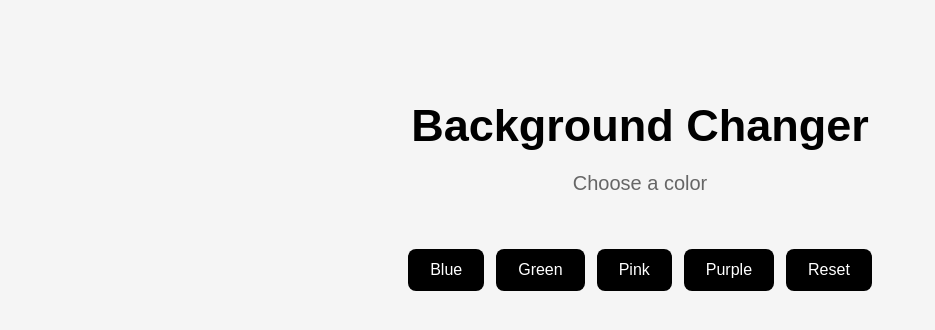
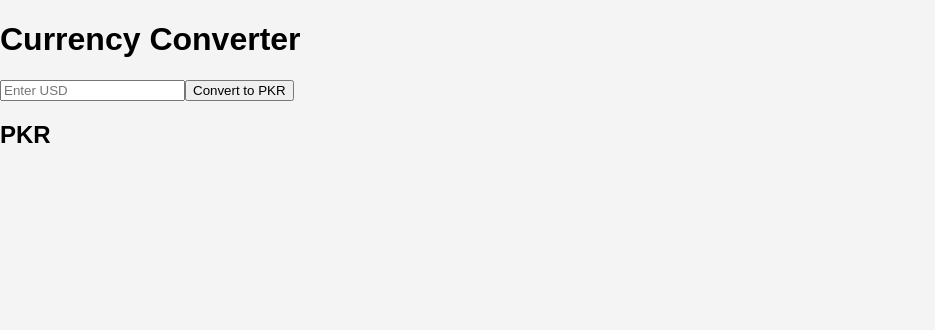
Before and after one commit to asmabibi9390-sys/React-tutorial, a React (Vite) app: page / in a window 1280 px wide. Shown: the top 330 px of the page, without its empty margins (0-935 px from the left). Built offline with nearby package versions, Linux system fonts and the light colour scheme.

Commit message:
complete project currency convertor jsx

```diff
--- a/src/App.css
+++ b/src/App.css
@@ -1,155 +1,29 @@
-body{
-    margin:0;
-    font-family:Arial,sans-serif;
-    background:#f5f5f5;
+body {
+  margin: 0;
+  font-family: Arial, sans-serif;
+  background: #f4f4f4;
 }
 
-nav{
-    background:black;
-    color:white;
-    padding:18px;
-    text-align:center;
+.currency-container {
+  width: 400px;
+  margin: 100px auto;
+  padding: 30px;
+  background: white;
+  text-align: center;
+  border-radius: 15px;
 }
 
-section{
-    text-align:center;
-    padding:80px 20px;
+.currency-container input {
+  padding: 12px;
+  width: 80%;
+  margin: 10px;
 }
 
-section h1{
-    font-size:45px;
-}
-
-section p{
-    color:gray;
-    font-size:20px;
-}
-
-button{
-    margin-top:20px;
-    padding:12px 25px;
-    border:none;
-    background:black;
-    color:white;
-    border-radius:8px;
-    cursor:pointer;
-}
-
-button:hover{
-    background:#444;
-}
-
-footer{
-    background:black;
-    color:white;
-    text-align:center;
-    padding:20px;
-}
-
-.heading {
-  color: #222;
-  font-size: 42px;
-  margin-top: 20px;
-}
-
-.hero-img {
-  width: 250px;
-  border-radius: 15px;
-  margin: 20px 0;
-}
-body {
-  background: #f4f6f9;
-  font-family: Arial, sans-serif;
-}
-
-h2 {
-  color: #333;
-}
-
-h3 {
-  color: #555;
-}
-
-p {
-  color: #666;
-  font-size: 18px;
-  width: 70%;
-  margin: auto;
-  line-height: 1.6;
-}
-
-.btn {
-  margin-top: 20px;
-  padding: 12px 25px;
+.currency-container button {
+  padding: 12px 20px;
   background: black;
   color: white;
   border: none;
-  border-radius: 10px;
-  font-size: 18px;
+  border-radius: 8px;
   cursor: pointer;
 }
-
-.btn:hover {
-  background: #444;
-}
-
-.heading {
-  margin: 30px;
-}
-
-.card {
-  width: 300px;
-  margin: 20px auto;
-  padding: 20px;
-  background: white;
-  border-radius: 12px;
-  box-shadow: 0 5px 15px rgba(0,0,0,0.2);
-}
-
-* {
-  margin: 0;
-  padding: 0;
-  box-sizing: border-box;
-}
-
-body {
-  font-family: Arial, sans-serif;
-}
-
-.background-changer {
-  min-height: 100vh;
-  padding-top: 100px;
-  text-align: center;
-  transition: background-color 0.4s ease;
-}
-
-.background-changer h1 {
-  font-size: 45px;
-  margin-bottom: 15px;
-}
-
-.background-changer p {
-  font-size: 20px;
-  margin-bottom: 30px;
-}
-
-.color-buttons {
-  display: flex;
-  justify-content: center;
-  gap: 12px;
-  flex-wrap: wrap;
-}
-
-.color-buttons button {
-  padding: 12px 22px;
-  border: none;
-  border-radius: 8px;
-  background: black;
-  color: white;
-  cursor: pointer;
-  font-size: 16px;
-}
-
-.color-buttons button:hover {
-  background: #444;
-}
--- a/src/App.jsx
+++ b/src/App.jsx
@@ -1,12 +1,8 @@
 import "./App.css";
-import BackgroundChanger from "./components/BackgroundChanger";
+import CurrencyConverter from "./components/CurrencyConverter";
 
 function App() {
-  return (
-    <>
-      <BackgroundChanger />
-    </>
-  );
+  return <CurrencyConverter />;
 }
 
 export default App;
--- /dev/null
+++ b/src/components/CurrencyConverter.jsx
@@ -0,0 +1,31 @@
+import { useState } from "react";
+
+function CurrencyConverter() {
+  const [amount, setAmount] = useState("");
+  const [result, setResult] = useState("");
+
+  function convert() {
+    setResult(Number(amount) * 280);
+  }
+
+  return (
+    <div>
+      <h1>Currency Converter</h1>
+
+      <input
+        type="number"
+        value={amount}
+        placeholder="Enter USD"
+        onChange={(e) => setAmount(e.target.value)}
+      />
+
+      <button onClick={convert}>
+        Convert to PKR
+      </button>
+
+      <h2>{result} PKR</h2>
+    </div>
+  );
+}
+
+export default CurrencyConverter;
```
